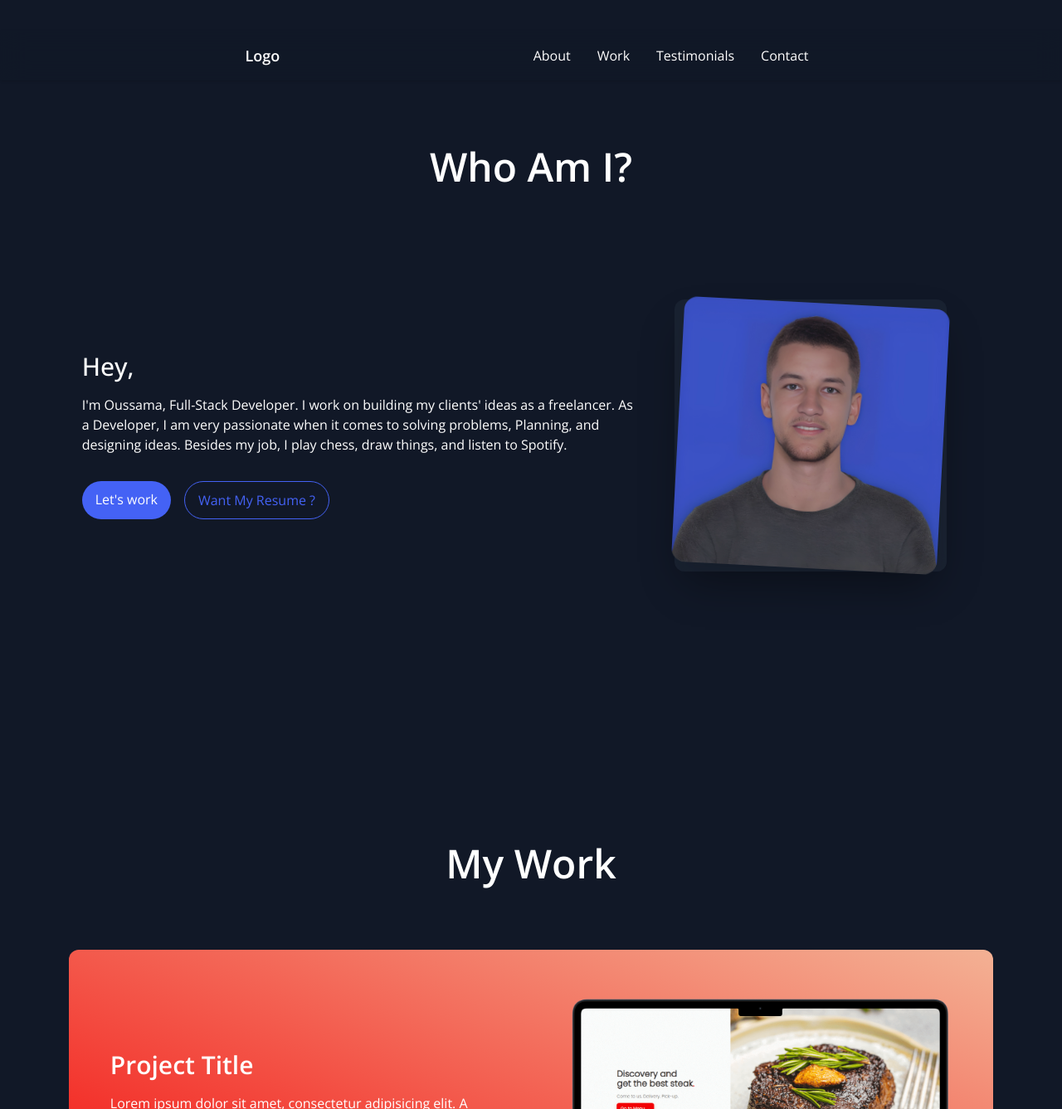
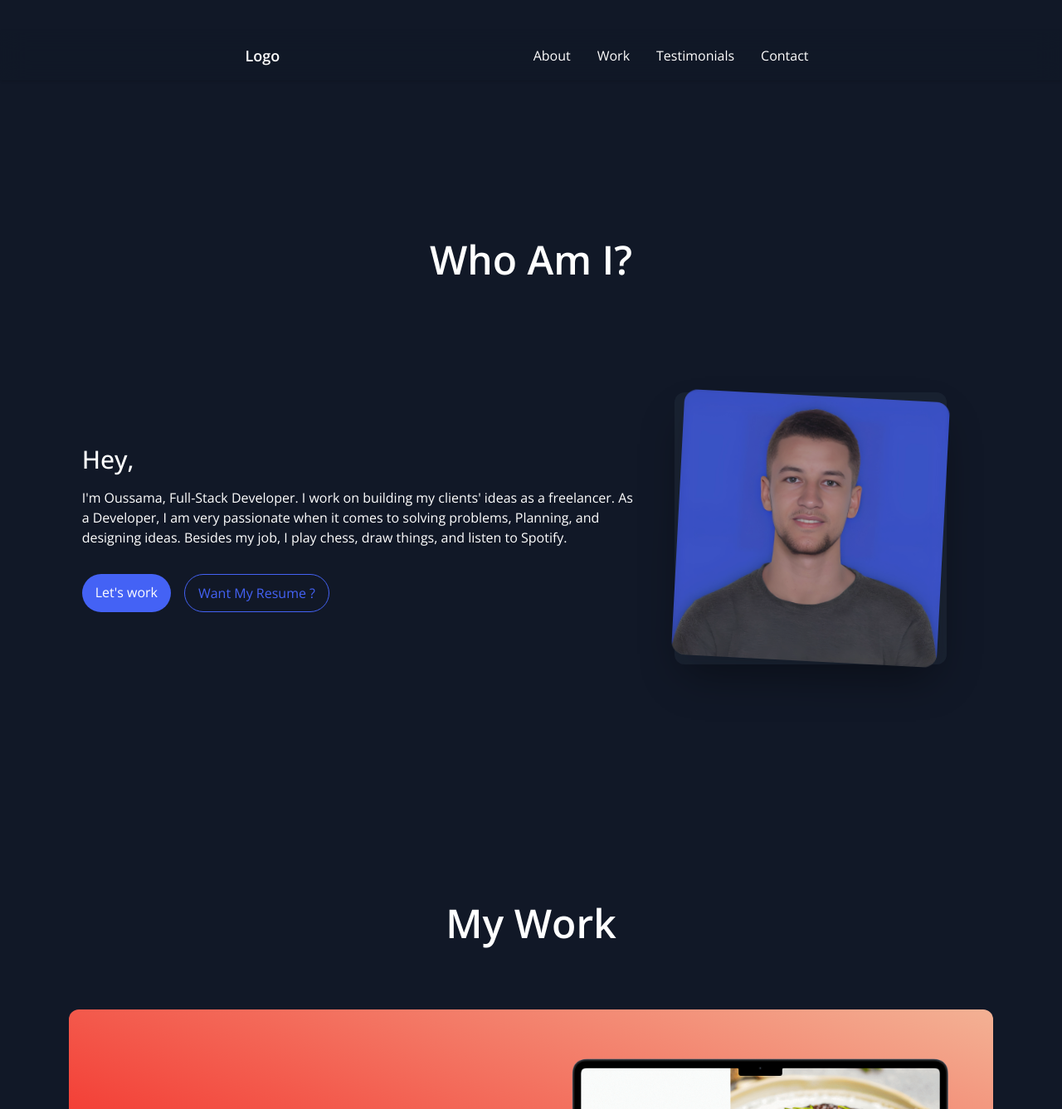
Before and after one commit to ojpro/portfolio-v2, a Next.js app: page / in a window 1280 px wide. Shown: the part 763-2100 px from the top of the page at 83% size. Built offline with nearby package versions, Linux system fonts and the light colour scheme.

Commit message:
🐛 minor bug fixes.

```diff
--- a/src/components/partials/sections/About.tsx
+++ b/src/components/partials/sections/About.tsx
@@ -11,7 +11,7 @@ export default function About() {
             <section className="min-h-screen relative">
                 <a href="#" id="about"></a>
                 <div className="m-20">
-                    <h2 className="text-5xl font-bold text-center mb-20 mt-10">Who Am I?</h2>
+                    <h2 className="text-5xl font-bold text-center mb-20 pt-28">Who Am I?</h2>
                     <div
                         className="container mx-auto p-4 flex flex-row flex-wrap justify-evenly items-center min-h-full">
                         <div className="max-w-2xl flex flex-col justify-between gap-4">
--- a/src/components/partials/sections/Work.tsx
+++ b/src/components/partials/sections/Work.tsx
@@ -12,7 +12,7 @@ export default function Work() {
         <>
             <a href="#" id="work"></a>
             <section className="container mx-auto px-8">
-                <h2 className="text-5xl font-bold text-center mb-20 mt-10">My Work</h2>
+                <h2 className="text-5xl font-bold text-center mb-20 pt-28">My Work</h2>
 
                 {/* <> Projects Card </> */}
                 <div className="w-11/12 mx-auto">
```
